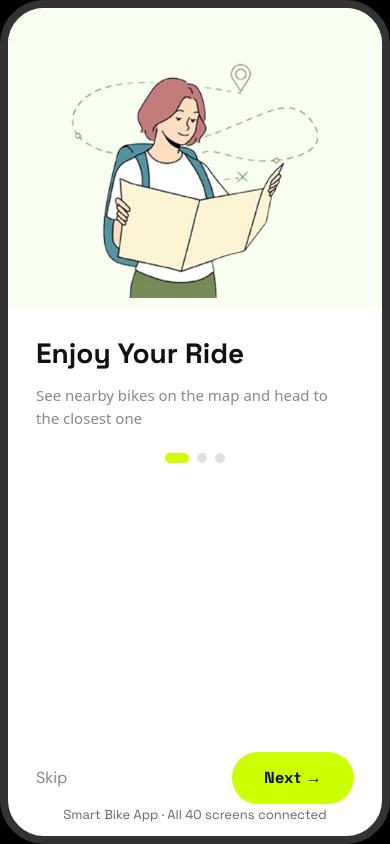
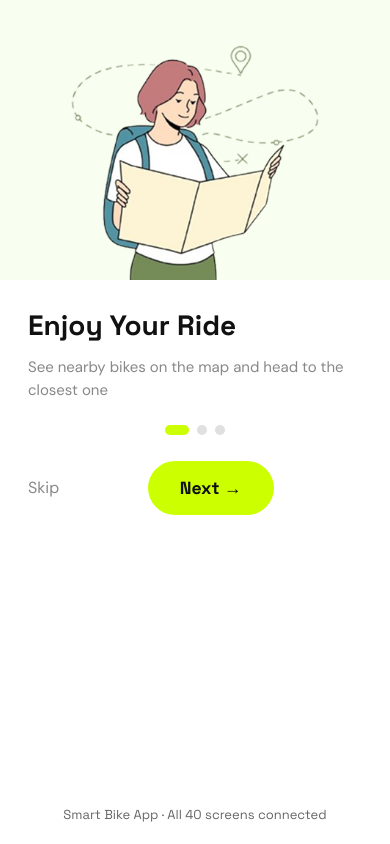
Before and after one commit to rahma-khaled/Smart-Bike, a React (Vite) app: page / in a window 390 px wide. Built offline with nearby package versions, Linux system fonts and the light colour scheme.

Commit message:
fix: full responsive layout

```diff
--- a/index.html
+++ b/index.html
@@ -2,7 +2,7 @@
 <html lang="en">
 <head>
   <meta charset="UTF-8" />
-  <meta name="viewport" content="width=device-width, initial-scale=1.0" />
+  <meta name="viewport" content="width=device-width, initial-scale=1.0, maximum-scale=1.0, user-scalable=no, viewport-fit=cover" />
   <title>Smart Bike App</title>
   <!-- Tailwind CSS CDN for Admin Dashboard -->
   <script src="https://cdn.tailwindcss.com"></script>
--- a/src/admin/pages/DashboardPage.jsx
+++ b/src/admin/pages/DashboardPage.jsx
@@ -77,7 +77,7 @@ function LiveMap({ bikes = [] }) {
           ))}
         </div>
       </div>
-      <div ref={mapRef} style={{ height: 340 }} />
+      <div ref={mapRef} style={{ height: '40vh', minHeight: '300px' }} />
     </div>
   );
 }
--- a/src/screens/EditProfileScreen.jsx
+++ b/src/screens/EditProfileScreen.jsx
@@ -16,9 +16,9 @@ function EditProfileScreen({ navigate, state, setState }) {
   });
 
   return (
-    <div style={{ minHeight: "100%", background: "white" }}>
+    <div style={{ height: "100%", display: "flex", flexDirection: "column", background: "white" }}>
       <StatusBar />
-      <div style={{ padding: "8px 24px 32px" }}>
+      <div style={{ flex: 1, overflowY: "auto", padding: "8px 20px 100px" }}>
         <div style={{ display: "flex", alignItems: "center", gap: 12, marginBottom: 20 }}>
           <BackBtn onBack={() => navigate("map")} />
           <div className="page-title">Edit Profile</div>
@@ -70,15 +70,10 @@ function EditProfileScreen({ navigate, state, setState }) {
 
         <div style={{ marginTop: 24 }}>
           <button className="btn-primary" onClick={async () => {
+            // ... (save logic)
             const updatedUser = { ...state.user, ...form };
-
-            // 1. Update State
             setState(s => ({ ...s, user: updatedUser }));
-
-            // 2. Update LocalStorage Sync
             localStorage.setItem('bike_app_user', JSON.stringify(updatedUser));
-
-            // 3. Update global IndexedDB database
             try {
               const appUsers = await localforage.getItem('app_users') || [];
               const userIdx = appUsers.findIndex(u => u.phone === state.user.phone);
@@ -86,12 +81,9 @@ function EditProfileScreen({ navigate, state, setState }) {
                 appUsers[userIdx] = { ...appUsers[userIdx], ...updatedUser };
                 await localforage.setItem('app_users', appUsers);
               }
-            } catch(e) {
-              console.error("Failed to commit profile edit to DB:", e);
-            }
-
+            } catch(e) { console.error("Failed to commit profile edit to DB:", e); }
             navigate("profile");
-          }}>Save Profile</button>
+          }}>Save Profile Changes</button>
         </div>
       </div>
     </div>
--- a/src/screens/PaymentScreen.jsx
+++ b/src/screens/PaymentScreen.jsx
@@ -10,9 +10,9 @@ function PaymentScreen({ navigate, state }) {
   const ride = state?.user?.currentRide || { elapsedSeconds: 0, cost: "0.00" };
   const vCashNumber = state?.user?.paymentMethod?.number || "Not Linked";
   return (
-    <div style={{ minHeight: "100%", background: "white" }}>
+    <div style={{ height: "100%", display: "flex", flexDirection: "column", background: "white" }}>
       <StatusBar />
-      <div style={{ padding: "8px 24px 32px" }}>
+      <div style={{ flex: 1, overflowY: "auto", padding: "8px 20px 100px" }}>
         <div style={{ display: "flex", alignItems: "center", gap: 12, marginBottom: 24 }}>
           <BackBtn onBack={() => navigate("rideComplete")} />
           <div className="page-title">Payment</div>
@@ -50,7 +50,7 @@ function PaymentScreen({ navigate, state }) {
             + Change Vodafone Number
           </button>
         </div>
-        <button className="btn-primary" onClick={() => navigate("paymentSuccess")}>Continue To Payment</button>
+        <button className="btn-primary" style={{ marginTop: 20 }} onClick={() => navigate("paymentSuccess")}>Continue To Payment</button>
       </div>
     </div>
   );
--- a/src/screens/RideCompleteScreen.jsx
+++ b/src/screens/RideCompleteScreen.jsx
@@ -37,9 +37,9 @@ function RideCompleteScreen({ navigate, state }) {
   const ride = state?.user?.currentRide || { elapsedSeconds: 0, cost: "0.00" };
   const fmt = s => `${String(Math.floor(s / 60)).padStart(2, "0")}:${String(s % 60).padStart(2, "0")}`;
   return (
-    <div style={{ minHeight: "100%", background: "white" }}>
+    <div style={{ height: "100%", display: "flex", flexDirection: "column", background: "white" }}>
       <StatusBar />
-      <div style={{ padding: "8px 24px 32px" }}>
+      <div style={{ flex: 1, overflowY: "auto", padding: "8px 20px 100px" }}>
         <div style={{ textAlign: "center", padding: "20px 0 24px" }}>
           <div className="success-circle" style={{ display: 'flex', alignItems: 'center', justifyContent: 'center' }}>
             <Icons.CheckIcon size={40} color={DARK} />
@@ -76,7 +76,7 @@ function RideCompleteScreen({ navigate, state }) {
             <div style={{ color: "#888", fontSize: 12, marginTop: 2 }}>Please confirm that the bike has no damage and is properly parked</div>
           </div>
         </div>
-        <button className="btn-primary" onClick={() => navigate("payment")}>Proceed To Payment</button>
+        <button className="btn-primary" style={{ marginTop: 20 }} onClick={() => navigate("payment")}>Proceed To Payment</button>
       </div>
     </div>
   );
--- a/src/screens/RidingScreen.jsx
+++ b/src/screens/RidingScreen.jsx
@@ -42,54 +42,60 @@ function RidingScreen({ navigate, state, setState }) {
   const fmt = s => `${String(Math.floor(s / 60)).padStart(2, "0")}:${String(s % 60).padStart(2, "0")}`;
 
   return (
-    <div style={{ height: "100%", position: "relative" }}>
-      <div style={{ position: "absolute", top: 0, left: 0, right: 0, height: "100%", zIndex: 0 }}>
+    <div style={{ height: "100%", display: "flex", flexDirection: "column", background: "#fff" }}>
+      {/* 1. Map Header (40% height) */}
+      <div style={{ height: "40%", position: "relative", zIndex: 0 }}>
         <LeafletMap bikes={[]} />
-      </div>
-      <div style={{ position: "absolute", top: 14, left: 0, right: 0, padding: "0 16px", display: "flex", justifyContent: "space-between", alignItems: "center", zIndex: 10 }}>
-        <button style={{ width: 40, height: 40, borderRadius: 12, background: "white", border: "none", cursor: "pointer", display: 'flex', alignItems: 'center', justifyContent: 'center' }}>
+        <div style={{ position: "absolute", top: 14, left: 16, right: 16, display: "flex", justifyContent: "space-between", alignItems: "center", zIndex: 10 }}>
+          <button style={{ width: 40, height: 40, borderRadius: 12, background: "white", border: "none", cursor: "pointer", display: 'flex', alignItems: 'center', justifyContent: 'center', boxShadow: '0 2px 10px rgba(0,0,0,0.1)' }}>
             <Icons.MenuIcon size={20} color={DARK} />
           </button>
-        <div style={{ background: LIME, borderRadius: 50, padding: "10px 20px", display: "flex", alignItems: "center", gap: 8, fontWeight: 700, fontSize: 15, fontFamily: "'Space Grotesk',sans-serif" }}>
-          <span style={{ width: 8, height: 8, background: DARK, borderRadius: "50%", display: "inline-block" }} />
-          Ride in Progress
+          <div style={{ background: LIME, borderRadius: 50, padding: "8px 16px", display: "flex", alignItems: "center", gap: 8, fontWeight: 700, fontSize: 13, fontFamily: "'Space Grotesk',sans-serif", boxShadow: '0 2px 10px rgba(0,0,0,0.1)' }}>
+            <span style={{ width: 6, height: 6, background: DARK, borderRadius: "50%", display: "inline-block" }} />
+            Ride Active
           </div>
         </div>
-      <div style={{ position: "absolute", top: 80, left: 16, right: 16, background: "white", borderRadius: 20, padding: 16, boxShadow: "0 4px 20px rgba(0,0,0,0.12)", zIndex: 10 }}>
+      </div>
+
+      {/* 2. Scrollable Body Content */}
+      <div style={{ flex: 1, overflowY: "auto", padding: "20px 16px 120px", display: "flex", flexDirection: "column", gap: 20 }}>
+        <div style={{ background: "white", borderRadius: 20, padding: 16, border: "1px solid #eee", boxShadow: "0 4px 15px rgba(0,0,0,0.05)" }}>
           <div style={{ display: "flex", gap: 16 }}>
             <div style={{ flex: 1 }}>
-            <div style={{ color: "#888", fontSize: 12, fontWeight: 600 }}>Elapsed Time</div>
-            <div style={{ fontSize: 22, fontWeight: 800, fontFamily: "'Space Grotesk',sans-serif", color: DARK }}>{fmt(elapsedSeconds)}</div>
+              <div style={{ color: "#888", fontSize: "0.8rem", fontWeight: 600 }}>Duration</div>
+              <div style={{ fontSize: "1.5rem", fontWeight: 800, fontFamily: "'Space Grotesk',sans-serif", color: DARK }}>{fmt(elapsedSeconds)}</div>
             </div>
             <div style={{ width: 1, background: "#eee" }} />
             <div style={{ flex: 1 }}>
-            <div style={{ color: "#888", fontSize: 12, fontWeight: 600 }}>Est. Cost (0.50/min)</div>
-            <div style={{ fontSize: 22, fontWeight: 800, fontFamily: "'Space Grotesk',sans-serif" }}>
+              <div style={{ color: "#888", fontSize: "0.8rem", fontWeight: 600 }}>Total Cost</div>
+              <div style={{ fontSize: "1.5rem", fontWeight: 800, fontFamily: "'Space Grotesk',sans-serif" }}>
                 {(Math.ceil((elapsedSeconds / 60) * 0.50 * 100) / 100).toFixed(2)} <span style={{fontSize:12, fontWeight:600}}>EGP</span>
               </div>
             </div>
           </div>
-        <div className="ride-progress-bar" style={{ marginTop: 12 }}>
-          {/* Animated pulse line for active ride */}
-          <div className="ride-progress-fill" style={{ width: "100%", transformOrigin: "left", animation: "pulse 2s infinite ease-in-out" }} />
+          <div className="ride-progress-bar" style={{ marginTop: 12, height: 4, background: '#eee', borderRadius: 2, overflow: 'hidden' }}>
+            <div className="ride-progress-fill" style={{ width: "100%", height: '100%', background: LIME, transformOrigin: "left", animation: "pulse 2s infinite ease-in-out" }} />
           </div>
         </div>
-      <div style={{ position: "absolute", bottom: "120px", left: 16, zIndex: 10 }}>
-        <button className="emergency-btn" onClick={() => setShowShare(true)}>
+
+        <div style={{ display: "flex", gap: 12, alignItems: 'center' }}>
+           <button className="emergency-btn" style={{ width: 50, height: 50, borderRadius: 14, background: '#f5f5f5', border: 'none' }} onClick={() => setShowShare(true)}>
              <Icons.ExternalLinkIcon size={20} color={DARK} />
            </button>
+           <div style={{ fontSize: 13, color: '#888', fontWeight: 600 }}>Share live ride location</div>
         </div>
-      <div style={{ position: "absolute", bottom: 0, left: 0, right: 0, padding: "0 16px 32px", display: "flex", flexDirection: "column", gap: 10, zIndex: 10 }}>
-        <button className="btn-danger" onClick={() => {
+        <div style={{ marginTop: "auto", display: "flex", flexDirection: "column", gap: 12 }}>
+          <button className="btn-primary" style={{ background: '#FF3B30', color: 'white', margin: '0' }} onClick={() => {
             setCheckingZone(true);
             setTimeout(() => {
               setCheckingZone(false);
               setShowEndConfirm(true);
             }, 1500);
           }} disabled={checkingZone}>
-          {checkingZone ? "Verifying GPS Parking Zone..." : "Unlock & End Ride"}
+            {checkingZone ? "Verifying GPS Zone..." : "End Ride & Lock"}
           </button>
-        <button className="btn-outline" style={{ display: "flex", alignItems: "center", justifyContent: "center", gap: 8, background: "white", borderColor: "#FF3B30", color: "#FF3B30", fontWeight: 700 }} onClick={async () => {
+
+          <button className="btn-outline" style={{ display: "flex", alignItems: "center", justifyContent: "center", gap: 8, background: "white", borderColor: "#FF3B30", color: "#FF3B30", fontWeight: 700, margin: '0' }} onClick={async () => {
              const lat = state.userLocation?.lat || 0;
              const lng = state.userLocation?.lng || 0;
              console.log(`[ADMIN_LOG] EMERGENCY SOS at [${lat}, ${lng}]`);
@@ -108,6 +114,7 @@ function RidingScreen({ navigate, state, setState }) {
           }}>
             <Icons.ShieldAlertIcon size={18} color="#FF3B30" /> EMERGENCY SOS
           </button>
+        </div>
       </div>
 
       {showEmergency && (
--- a/src/styles/main.css
+++ b/src/styles/main.css
@@ -7,9 +7,14 @@
 html, body, #root {
   margin: 0;
   padding: 0;
-  overflow: hidden; /* Prevent the double scrollbar */
+  height: 100%;
+  min-height: -webkit-fill-available;
+  min-height: 100dvh;
   overflow-x: hidden;
-  background-color: #000000 !important; /* Solid black - no white gaps */
+  overflow-y: auto; /* Enable native scrolling at the root */
+  background-color: #000 !important;
+  font-family: 'DM Sans', sans-serif;
+  box-sizing: border-box;
 }
 
 /* 2. Admin Root: Full Screen & Clean */
@@ -65,34 +70,51 @@ html, body, #root {
 
 /* 3. Mobile Overlay: The Cinematic Background */
 .mobile-app-overlay {
-  width: 100vw;
-  height: 100vh;
+  width: 100%;
+  height: 100%;
+  min-height: -webkit-fill-available;
+  min-height: 100dvh;
   display: flex;
   justify-content: center;
   align-items: center;
-  background: radial-gradient(circle, #2a2a2a 0%, #000000 100%); /* Fixes the white background */
+  background: #000;
+  overflow: hidden;
 }
 
 /* 4. The Phone Frame Shadow Fix */
 .phone-frame {
-  width: 390px;
-  height: 844px;
+  width: 100%;
+  min-height: 100dvh;
   background: #fff;
-  border: 8px solid #333; /* Make it look like a physical device */
-  border-radius: 44px;
+  position: relative;
   overflow: hidden;
-  position: relative;
-  box-shadow: 0 0 50px rgba(0,0,0,0.5); /* Glowing shadow */
+  display: flex;
+  flex-direction: column;
+}
+
+/* On desktops/laptops, we add a frame effect */
+@media (min-width: 501px) {
+  .phone-frame {
+    height: 90vh;
+    max-width: 500px;
+    margin: 20px auto;
+    border: 8px solid #333;
+    border-radius: 40px;
+    box-shadow: 0 20px 50px rgba(0,0,0,0.5);
+  }
 }
 
   .screen {
   width: 100%;
-    height: 100%;
-    overflow-y: auto;
+  flex: 1; /* Scale to fill container */
+  overflow-y: auto !important;
   overflow-x: hidden;
-    position: absolute;
-    top: 0; left: 0;
-    scrollbar-width: none;
+  -webkit-overflow-scrolling: touch;
+  display: flex;
+  flex-direction: column;
+  padding-bottom: env(safe-area-inset-bottom, 120px); /* Add safe area inset + buffer */
+  background: #fff;
+  box-sizing: border-box;
 }
 .screen::-webkit-scrollbar { display: none; }
 
@@ -113,20 +135,27 @@ html, body, #root {
   .status-icons { display: flex; gap: 4px; align-items: center; font-size: 12px; }
 
   .btn-primary {
-    width: 100%;
+  width: 90%;
+  max-width: 400px;
+  margin: 10px auto;
   padding: 16px;
   background: var(--lime);
   color: var(--dark);
   border: none;
   border-radius: 50px;
-    font-size: 16px;
+  font-size: 1.1rem; /* Scalable fonts */
   font-weight: 700;
   font-family: 'Space Grotesk', sans-serif;
   cursor: pointer;
   transition: transform 0.1s, opacity 0.1s;
-    letter-spacing: 0.3px;
+  display: flex;
+  align-items: center;
+  justify-content: center;
+  gap: 8px;
+  box-sizing: border-box;
 }
 .btn-primary:active { transform: scale(0.97); opacity: 0.9; }
+.btn-primary:disabled { background: #444; color: #888; cursor: not-allowed; }
 
   .btn-secondary {
     width: 100%;
@@ -135,7 +164,7 @@ html, body, #root {
     color: #333;
     border: none;
     border-radius: 50px;
-    font-size: 16px;
+  font-size: 1rem;
   font-weight: 600;
   font-family: 'Space Grotesk', sans-serif;
     cursor: pointer;
@@ -150,7 +179,7 @@ html, body, #root {
     color: var(--dark);
     border: 2px solid #ddd;
     border-radius: 50px;
-    font-size: 16px;
+  font-size: 1rem;
   font-weight: 600;
   font-family: 'Space Grotesk', sans-serif;
     cursor: pointer;
@@ -165,7 +194,7 @@ html, body, #root {
     color: white;
     border: none;
     border-radius: 50px;
-    font-size: 16px;
+  font-size: 1rem;
   font-weight: 700;
   font-family: 'Space Grotesk', sans-serif;
     cursor: pointer;
@@ -177,7 +206,7 @@ html, body, #root {
     background: #f5f5f5;
     border: 2px solid transparent;
     border-radius: 14px;
-    font-size: 15px;
+  font-size: 0.95rem;
   font-family: 'DM Sans', sans-serif;
   outline: none;
     transition: border-color 0.2s;
@@ -187,7 +216,7 @@ html, body, #root {
   .input-field.error { border-color: #FF4D4D !important; }
 
   .input-label {
-    font-size: 14px;
+  font-size: 0.85rem;
   font-weight: 600;
     color: #333;
     margin-bottom: 6px;
@@ -778,11 +807,12 @@ html, body, #root {
 
   .onboard-img {
     width: 100%;
-    height: 300px;
+    aspect-ratio: 16/10;
+    max-height: 40vh;
     display: flex;
     align-items: center;
     justify-content: center;
-    font-size: 80px;
+    font-size: 5rem;
     background: #f8fef0;
   }
 
```
Also changed, not shown: src/screens/MapScreen.jsx (+26 -45 lines). Lines whose indentation alone changed are shown as unchanged.
